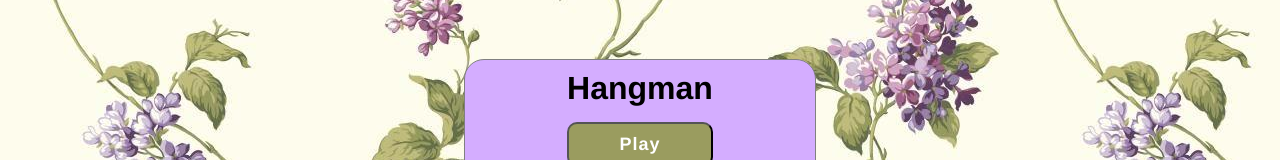
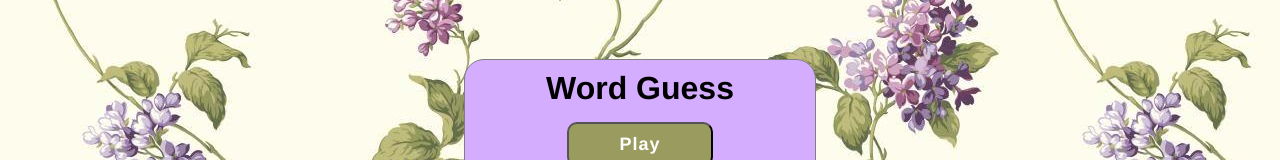
Before and after one commit to mattrams/word_guess, a plain HTML site: page index.html in a window 1280 px wide. Shown: the part 275-435 px from the top of the page. Drawn offline with Linux system fonts and the light colour scheme.

Commit message:
updated readme

```diff
--- a/index.html
+++ b/index.html
@@ -4,7 +4,7 @@
     <meta charset="UTF-8">
     <meta http-equiv="X-UA-Compatible" content="IE=edge">
     <meta name="viewport" content="width=device-width, initial-scale=1.0">
-    <title>Hangman</title>
+    <title>Word Guess</title>
 <link rel="stylesheet" href="style.css">
 </head>
 <body>
@@ -18,7 +18,7 @@
     <img id="btn-sound-off" src="Images/volume-mute.png">
   </btn>
     <div id='mainContainer'>
-        <h1>Hangman</h1>
+        <h1>Word Guess</h1>
         <button id='play'>Play</button>
         <br>
         <div id='afterplay'>
```
Also changed, not shown: Images/ss1.png.
